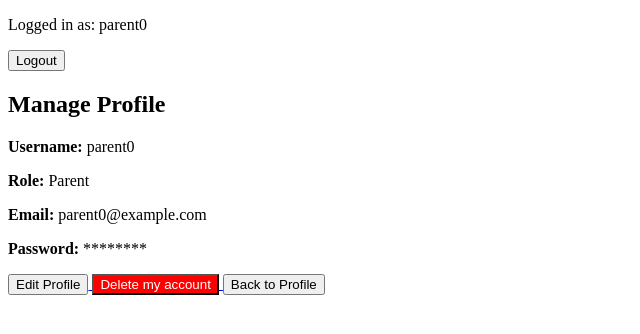
After one commit to KatarzynaWawrzycka/EduQuest, a Django app: page /manage-parent-profile/ in a window 1280 px wide. The commit adds this page. Shown: the top 334 px of the page, without its empty margins (0-640 px from the left). Run offline with Django 5.2, Linux system fonts and the light colour scheme; a user stored in the database is signed in.

Commit message:
manage parent profile + manage child profile

```diff
--- a/eduquest_app/forms.py
+++ b/eduquest_app/forms.py
@@ -3,6 +3,7 @@ from django.contrib.auth.forms import UserCreationForm, AuthenticationForm
 from .models import CustomUser, Subject
 
 DIFFICULTY_CHOICES = [
+    (0, 'Not applicable'),
     (1, 'Very easy'),
     (2, 'Quite easy'),
     (3, 'Normal'),
@@ -62,3 +63,77 @@ class PreferenceForm(forms.Form):
                 label=subject.name,
                 required=False,
             )
+
+class ParentProfileEditForm(forms.ModelForm):
+    password1 = forms.CharField(widget=forms.PasswordInput, label="New password", required=False)
+    password2 = forms.CharField(widget=forms.PasswordInput, label="Confirm new password", required=False)
+
+    class Meta:
+        model = CustomUser
+        fields = ['username', 'email']
+
+    def clean_password2(self):
+        password1 = self.cleaned_data.get('password1')
+        password2 = self.cleaned_data.get('password2')
+
+        if password1 and not password2:
+            raise forms.ValidationError("Please confirm your new password.")
+
+        if password2 and not password1:
+            raise forms.ValidationError("Please enter your new password.")
+
+        if password1 and password2 and password1 != password2:
+            raise forms.ValidationError("Passwords do not match.")
+
+        if not password1 and not password2:
+            return None
+
+        return password2
+
+    def save(self, commit=True):
+        user = super().save(commit=False)
+        password = self.cleaned_data.get('password1')
+
+        if password:
+            user.set_password(password)
+
+        if commit:
+            user.save()
+        return user
+
+class ChildProfileEditForm(forms.ModelForm):
+    password1 = forms.CharField(widget=forms.PasswordInput, label="New password", required=False)
+    password2 = forms.CharField(widget=forms.PasswordInput, label="Confirm new password", required=False)
+
+    class Meta:
+        model = CustomUser
+        fields = ['username']
+
+    def clean_password2(self):
+        password1 = self.cleaned_data.get('password1')
+        password2 = self.cleaned_data.get('password2')
+
+        if password1 and not password2:
+            raise forms.ValidationError("Please confirm your new password.")
+
+        if password2 and not password1:
+            raise forms.ValidationError("Please enter your new password.")
+
+        if password1 and password2 and password1 != password2:
+            raise forms.ValidationError("Passwords do not match.")
+
+        if not password1 and not password2:
+            return None
+
+        return password2
+
+    def save(self, commit=True):
+        user = super().save(commit=False)
+        password = self.cleaned_data.get('password1')
+
+        if password:
+            user.set_password(password)
+
+        if commit:
+            user.save()
+        return user
--- a/eduquest_app/models.py
+++ b/eduquest_app/models.py
@@ -71,7 +71,7 @@ class Preference(models.Model):
     user = models.ForeignKey(CustomUser, on_delete=models.CASCADE)
     subject = models.ForeignKey(Subject, on_delete=models.CASCADE)
     difficulty = models.IntegerField(choices=[(i, label) for i, label in enumerate(
-        ['Very easy', 'Quite easy', 'Normal', 'Quite hard', 'Very hard'], start=1)])
+        ['Not applicable', 'Very easy', 'Quite easy', 'Normal', 'Quite hard', 'Very hard'], start=1)])
 
     def __str__(self):
         return f"{self.user.username} - {self.subject.name} ({self.difficulty})"
--- /dev/null
+++ b/eduquest_app/templates/eduquest_app/manage_parent_profile.html
@@ -0,0 +1,21 @@
+{% extends "eduquest_app/base.html" %}
+
+{% block content %}
+    <h2>Manage Profile</h2>
+    <p><strong>Username:</strong> {{ user.username }}</p>
+    <p><strong>Role:</strong> {{ user.get_role_display }}</p>
+    <p><strong>Email:</strong> {{ user.email }}</p>
+    <p><strong>Password:</strong> ******** </p>
+
+    <a href="{% url 'edit-parent-profile' %}">
+        <button type="button">Edit Profile</button>
+    </a>
+
+    <a href="{% url 'delete-parent-profile-confirmation' %}">
+        <button type="button" style="background-color: red; color: white;">Delete my account</button>
+    </a>
+
+    <a href="{% url 'profile' %}">
+        <button type="button">Back to Profile</button>
+    </a>
+{% endblock %}
--- a/eduquest_app/urls.py
+++ b/eduquest_app/urls.py
@@ -1,6 +1,7 @@
 from django.urls import path
 from .views import index, LoginView, LogoutView, SignUpView, ProfileView, ChildUserCreationView, TasksView, \
-    ChildFirstLoginView, SetPreferencesView
+    ChildFirstLoginView, SetPreferencesView, manage_parent_profile, edit_parent_profile, manage_child_profile, \
+    edit_child_profile, delete_child_profile, delete_parent_profile
 
 urlpatterns = [
     path('', index, name='index'),
@@ -11,5 +12,11 @@ urlpatterns = [
     path('set-preference/<int:child_id>/', SetPreferencesView.as_view(), name='set-preference'),
     path('logout/', LogoutView.as_view(next_page='login'), name='logout'),
     path('profile/', ProfileView.as_view(), name='profile'),
+    path('manage-parent-profile/', manage_parent_profile, name='manage-parent-profile'),
+    path('edit-parent-profile/', edit_parent_profile, name='edit-parent-profile'),
+    path('parent/delete/', delete_parent_profile, name='delete-parent-profile-confirmation'),
+    path('manage-child-profile/<int:child_id>/', manage_child_profile, name='manage-child-profile'),
+    path('child/<int:child_id>/edit/', edit_child_profile, name='edit-child-profile'),
+    path('child/<int:child_id>/delete/', delete_child_profile, name='delete-child-profile-confirmation'),
     path('tasks/', TasksView.as_view(), name='tasks'),
 ]
--- a/eduquest_app/views.py
+++ b/eduquest_app/views.py
@@ -1,12 +1,15 @@
 from pipes import Template
 
+from django.contrib.auth.decorators import login_required
 from django.contrib.auth.mixins import LoginRequiredMixin
 from django.urls import reverse_lazy, reverse
 from django.views.generic import CreateView, TemplateView
 from django.contrib import messages
-from .forms import CustomUserCreationForm, ChildUserCreationForm, PreferenceForm
-from django.contrib.auth import views as auth_views
+from .forms import CustomUserCreationForm, ChildUserCreationForm, PreferenceForm, ParentProfileEditForm, \
+    ChildProfileEditForm
+from django.contrib.auth import views as auth_views, authenticate, logout
 from django.shortcuts import render, get_object_or_404, redirect
+from django.contrib.auth import update_session_auth_hash
 
 from .models import CustomUser, Preference
 
@@ -110,13 +113,14 @@ class SetPreferencesView(LoginRequiredMixin, TemplateView):
             Preference.objects.filter(user=child).delete()
 
             for field_name, value in form.cleaned_data.items():
-                if field_name.startswith('subject_') and value:
+                if field_name.startswith('subject_'):
                     subject_id = int(field_name.split('_')[1])
-                    Preference.objects.create(
-                        user=child,
-                        subject_id=subject_id,
-                        difficulty=value,
-                    )
+                    if value != 0:
+                        Preference.objects.create(
+                            user=child,
+                            subject_id=subject_id,
+                            difficulty=value,
+                        )
 
             messages.success(request, 'Your preferences were successfully updated!')
             return redirect('profile')
@@ -157,6 +161,96 @@ class ProfileView(LoginRequiredMixin, TemplateView):
 
         return context
 
+@login_required
+def manage_parent_profile(request):
+    user = request.user
+    return render(request, 'eduquest_app/manage_parent_profile.html', {'user': user})
+
+@login_required
+def edit_parent_profile(request):
+    user = request.user
+
+    if request.method == 'POST':
+        form = ParentProfileEditForm(request.POST, instance=user)
+        if form.is_valid():
+            user = form.save()
+            password = form.cleaned_data.get('password1')
+
+            if password:
+                update_session_auth_hash(request, user)
+
+            messages.success(request, 'Profile updated successfully!')
+            return redirect('profile')
+    else:
+        form = ParentProfileEditForm(instance=user)
+
+    return render(request, 'eduquest_app/edit_parent_profile.html', {'form': form})
+
+@login_required
+def delete_parent_profile(request):
+    user = request.user
+
+    if request.method == 'POST':
+        password = request.POST.get('password')
+
+        if authenticate(username=user.username, password=password):
+            children = CustomUser.objects.filter(parent=user)
+            for child in children:
+                Preference.objects.filter(user=child).delete()
+                child.delete()
+
+            user.delete()
+
+            logout(request)
+            messages.success(request, 'Your accouny and all linked children\'s accounts were successfully deleted.')
+            return redirect('index')
+        else:
+            messages.error(request, 'Invalid password. Try again.')
+
+    return render(request, 'eduquest_app/delete_parent_profile_confirmation.html')
+
+@login_required
+def manage_child_profile(request, child_id):
+    child = get_object_or_404(CustomUser, id=child_id, parent=request.user)
+    preference = Preference.objects.filter(user=child).exclude(difficulty=0).select_related('subject')
+
+    context = {
+        'child': child,
+        'preferences': preference,
+    }
+
+    return render(request, 'eduquest_app/manage_child_profile.html', context)
+
+@login_required
+def edit_child_profile(request, child_id):
+    child = get_object_or_404(CustomUser, id=child_id, parent=request.user)
+
+    if request.method == 'POST':
+        form = ChildProfileEditForm(request.POST, instance=child)
+        if form.is_valid():
+            form.save()
+            messages.success(request, 'Child profile updated successfully!')
+            return redirect('manage-child-profile', child_id=child.id)
+    else:
+        form = ChildProfileEditForm(instance=child)
+
+    return render(request, 'eduquest_app/edit_child_profile.html', {
+        'form': form,
+        'child': child,
+    })
+
+@login_required
+def delete_child_profile(request, child_id):
+    child = get_object_or_404(CustomUser, id=child_id, parent=request.user)
+
+    if request.method == 'POST':
+        Preference.objects.filter(user=child).delete()
+        child.delete()
+        messages.success(request, 'Child profile deleted successfully!')
+        return redirect('profile')
+
+    return render(request, 'eduquest_app/delete_child_profile_confirmation.html', {'child': child})
+
 class TasksView(LoginRequiredMixin, TemplateView):
     """
     Tasks view
```
Also changed, not shown: eduquest_app/templates/eduquest_app/delete_child_profile_confirmation.html (added, +14 -0 lines), eduquest_app/templates/eduquest_app/delete_parent_profile_confirmation.html (added, +17 -0 lines), eduquest_app/templates/eduquest_app/edit_child_profile.html (added, +14 -0 lines), eduquest_app/templates/eduquest_app/edit_parent_profile.html (added, +14 -0 lines), eduquest_app/templates/eduquest_app/manage_child_profile.html (added, +36 -0 lines), eduquest_app/templates/eduquest_app/profile.html (+10 -7 lines), db.sqlite3, eduquest_app/migrations/0005_alter_preference_difficulty.py (added).
